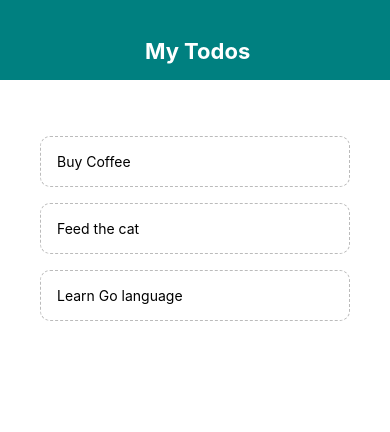
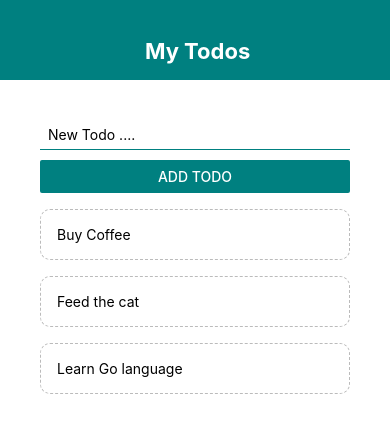
Before and after one commit to rai8/react-native-intro, a React Native app: screen / in a window 390 px wide. Shown: the top 432 px of the page. Built offline with nearby package versions, Linux system fonts and the light colour scheme.

Commit message:
handle form sumbission and list update

```diff
--- a/App.js
+++ b/App.js
@@ -1,5 +1,6 @@
 import React, { useState } from 'react'
 import { StyleSheet, Text, View, FlatList } from 'react-native'
+import AddTodo from './components/AddTodo'
 import Header from './components/Header'
 import TodoItem from './components/TodoItem'
 export default function App() {
@@ -15,12 +16,20 @@
       return prevTodos.filter(todo => todo.key != key)
     })
   }
+
+  //function to submit out todo
+  const submitHandler = text => {
+    setTodos(prevTodos => {
+      return [{ text: text, key: Math.random().toString() }, ...prevTodos]
+    })
+  }
   return (
     <View style={styles.container}>
       {/* Setting up the header */}
       <Header />
       <View style={styles.content}>
         {/* Setting up or todo form */}
+        <AddTodo submitHandler={submitHandler} />
         <View style={styles.list}>
           <FlatList data={todos} renderItem={({ item }) => <TodoItem item={item} pressHandler={pressHandler} />} />
         </View>
--- /dev/null
+++ b/components/AddTodo.js
@@ -0,0 +1,26 @@
+import React, { useState } from 'react'
+import { StyleSheet, TextInput, Button, View } from 'react-native'
+
+const AddTodo = ({ submitHandler }) => {
+  const [text, setText] = useState('')
+  const changeHandler = val => {
+    setText(val)
+  }
+  return (
+    <View>
+      <TextInput style={styles.input} placeholder='New Todo ....' onChangeText={changeHandler} />
+      <Button title='Add todo' color='teal' onPress={() => submitHandler(text)} />
+    </View>
+  )
+}
+
+const styles = StyleSheet.create({
+  input: {
+    marginBottom: 10,
+    paddingHorizontal: 8,
+    paddingVertical: 6,
+    borderBottomWidth: 1,
+    borderBottomColor: 'teal',
+  },
+})
+export default AddTodo
```
